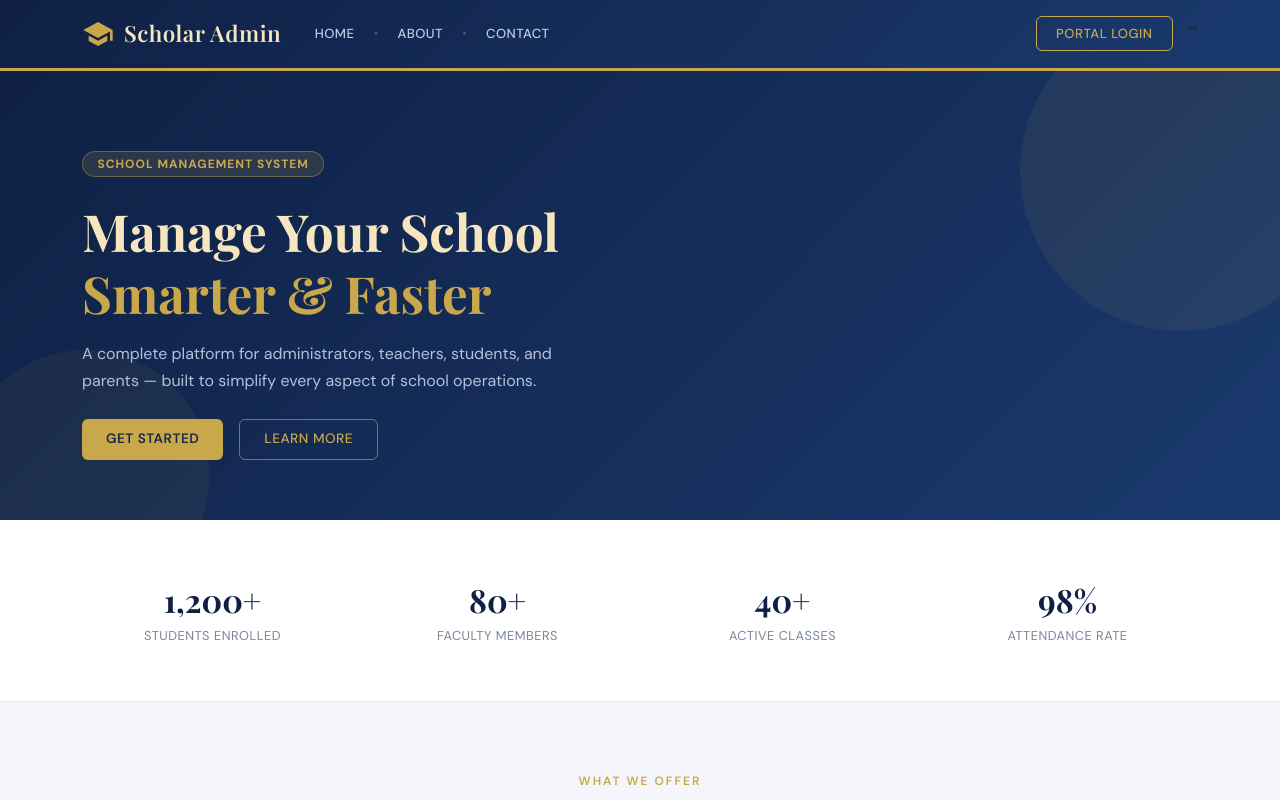
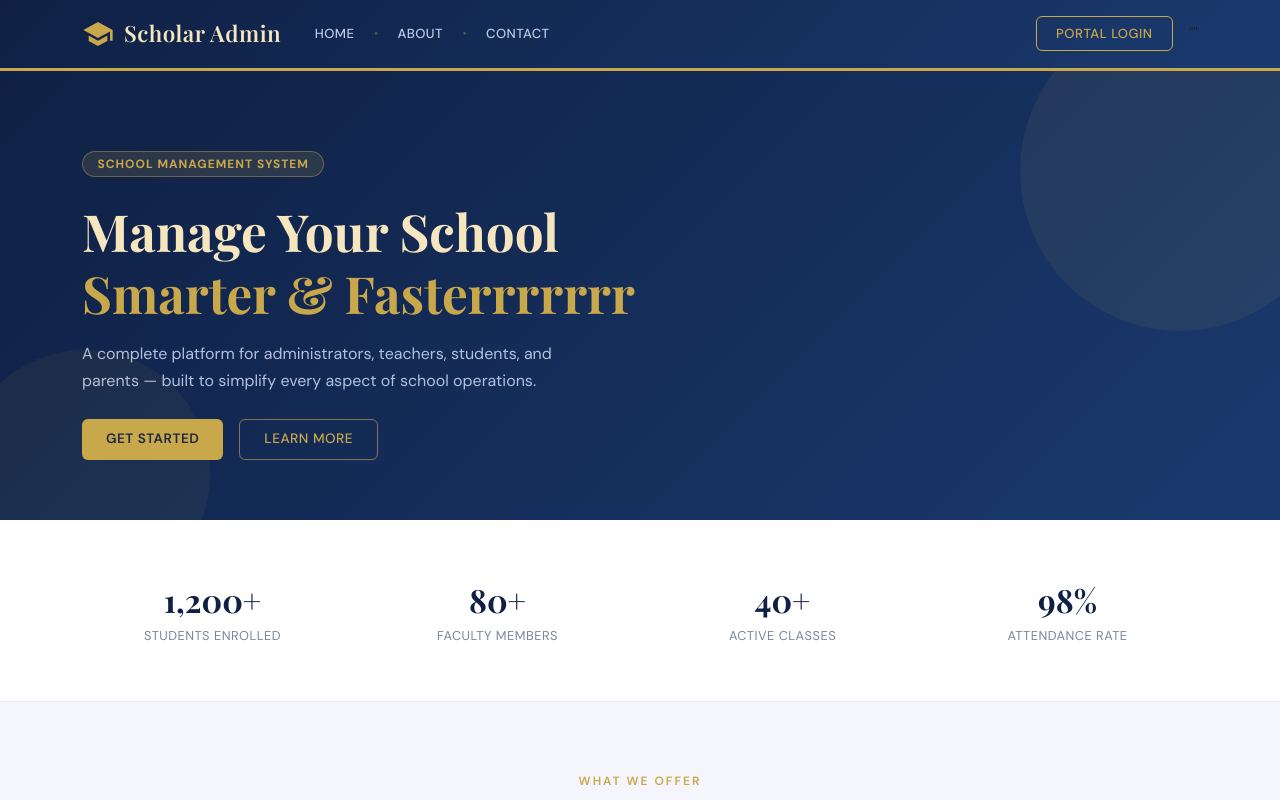
Before and after one commit to abdulbasitabdulbaqui/school-managment-system, a React (Vite) app: page / in a window 1280 px wide. Shown: the top 800 px of the page. Built offline with nearby package versions, Linux system fonts and the light colour scheme.

Commit message:
testing6

```diff
--- a/src/components/Home.jsx
+++ b/src/components/Home.jsx
@@ -330,7 +330,7 @@ const Home = () => {
                 School Management System
               </Badge>
               <h1 className="hero-title">
-                Manage Your School <span>Smarter & Faster</span>
+                Manage Your School <span>Smarter & Fasterrrrrrr</span>
               </h1>
               <p className="hero-subtitle">
                 A complete platform for administrators, teachers, students, and
```
